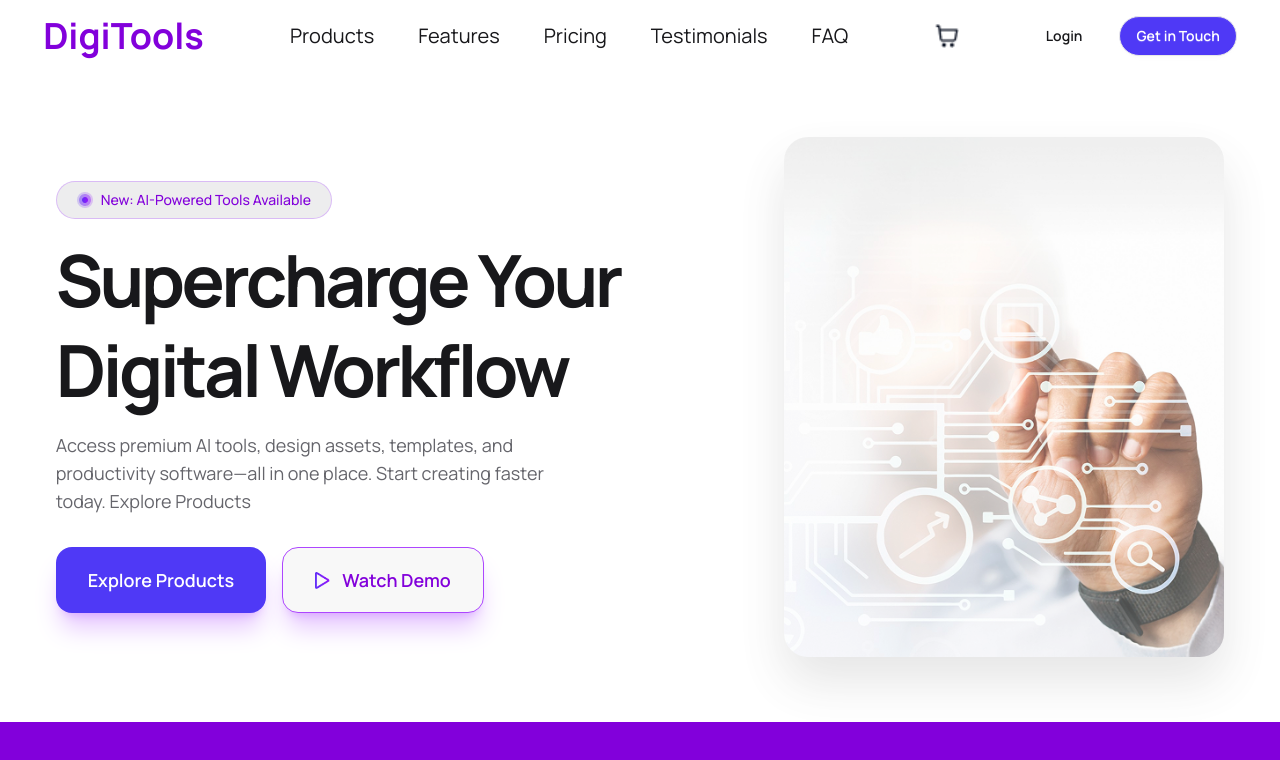
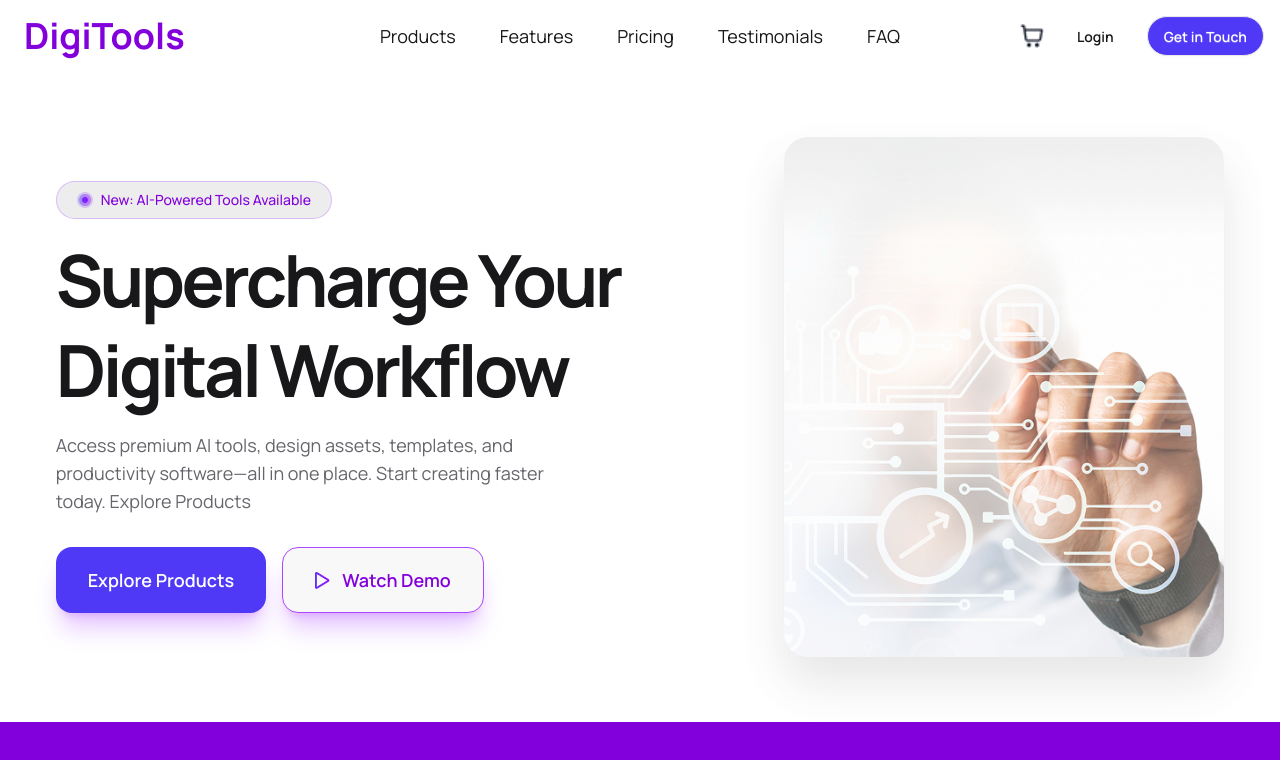
Before and after one commit to Rakibul611852/DigiToos-Platform-website, a React (Vite) app: page / in a window 1280 px wide. Shown: the top 760 px of the page. Built offline with nearby package versions, Linux system fonts and the light colour scheme.

Commit message:
full website add

```diff
--- a/src/component/Banner.jsx
+++ b/src/component/Banner.jsx
@@ -2,7 +2,7 @@ import BannerImage from "../assets/banner.png";
 
 const Banner = () => {
   return (
-    <div className="relative min-h-162.5 flex items-center overflow-hidden ">
+    <div className="relative  min-h-162.5 flex items-center overflow-hidden ">
       <div className=" mx-auto grid grid-cols-1 lg:grid-cols-2 gap-10 items-center relative z-12">
 
         <div className="space-y-4">
--- a/src/component/NavBar.jsx
+++ b/src/component/NavBar.jsx
@@ -1,14 +1,26 @@
 const NavBar = ({ carts, setActiveTab }) => {
   return (
-    <div className="navbar justify-around max-w-7xl mx-auto">
-
-      <div className="flex items-center gap-1 font-bold text-xl">
-        <span className="text-purple-700 text-4xl">DigiTools</span>
-      </div>
+    <div className="navbar max-w-7xl mx-auto px-4">
 
 
-      <div className="navbar-center hidden lg:flex">
-        <ul className="menu menu-horizontal gap-5 px-1 text-xl">
+      <div className="navbar-start">
+        <span className="text-purple-700 text-2xl md:text-4xl font-bold ml-2">
+          DigiTools
+        </span>
+
+        <div className="dropdown">
+          <button tabIndex={0} className="btn btn-square btn-ghost md:hidden">
+            <svg xmlns="http://www.w3.org/2000/svg" fill="none" viewBox="0 0 24 24"
+              className="h-5 w-5 stroke-current">
+              <path strokeLinecap="round" strokeLinejoin="round" strokeWidth="2"
+                d="M4 6h16M4 12h16M4 18h16" />
+            </svg>
+          </button>
+
+          <ul
+            tabIndex={0}
+            className="menu menu-sm dropdown-content mt-3 p-2 shadow bg-base-100 rounded-box w-52"
+          >
             <li><a>Products</a></li>
             <li><a>Features</a></li>
             <li><a>Pricing</a></li>
@@ -17,11 +29,29 @@ const NavBar = ({ carts, setActiveTab }) => {
           </ul>
         </div>
 
+      </div>
+
+      <div className="navbar-center hidden md:flex">
+        <ul className="menu menu-horizontal gap-5 px-1 text-lg">
+          <li><a>Products</a></li>
+          <li><a>Features</a></li>
+          <li><a>Pricing</a></li>
+          <li><a>Testimonials</a></li>
+          <li><a>FAQ</a></li>
+        </ul>
+      </div>
+
+      <div className="md:navbar-end flex items-center gap-4">
+
         <div
-        className="relative flex items-center cursor-pointer"
+          className="relative cursor-pointer"
           onClick={() => setActiveTab("cart")}
         >
-        <img className="w-6 h-6" src="/products/shopping-cart.png" alt="cart" />
+          <img
+            className="w-6 h-6"
+            src="/products/shopping-cart.png"
+            alt="cart"
+          />
           {carts.length > 0 && (
             <span className="absolute -top-2 -right-2 bg-red-500 text-white text-xs w-5 h-5 flex items-center justify-center rounded-full">
               {carts.length}
@@ -29,9 +59,8 @@ const NavBar = ({ carts, setActiveTab }) => {
           )}
         </div>
 
-      <div className="flex text-3xl gap-5">
-        <a href="" className="btn btn-ghost">Login</a>
-        <a className="btn rounded-full  bg-indigo-600  text-white">
+        <a className="btn btn-ghost">Login</a>
+        <a className="btn bg-indigo-600 text-white rounded-full">
           Get in Touch
         </a>
       </div>
```
Lines whose indentation alone changed are shown as unchanged.
